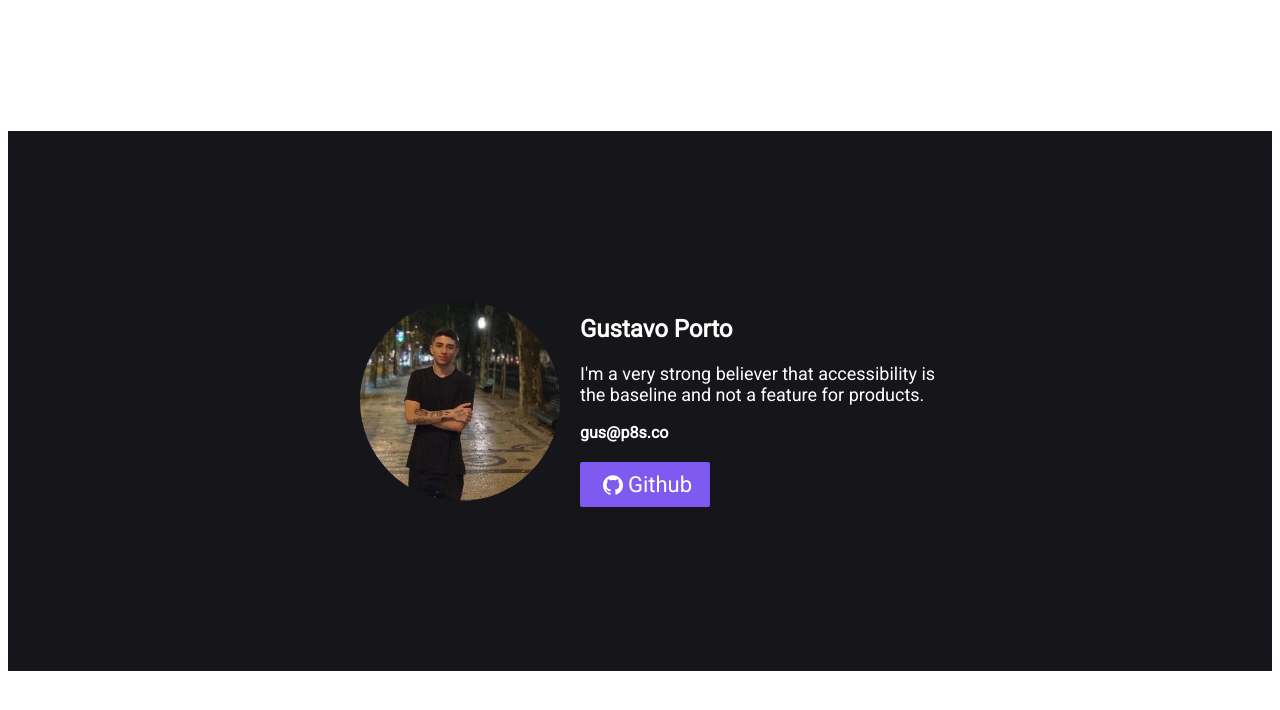
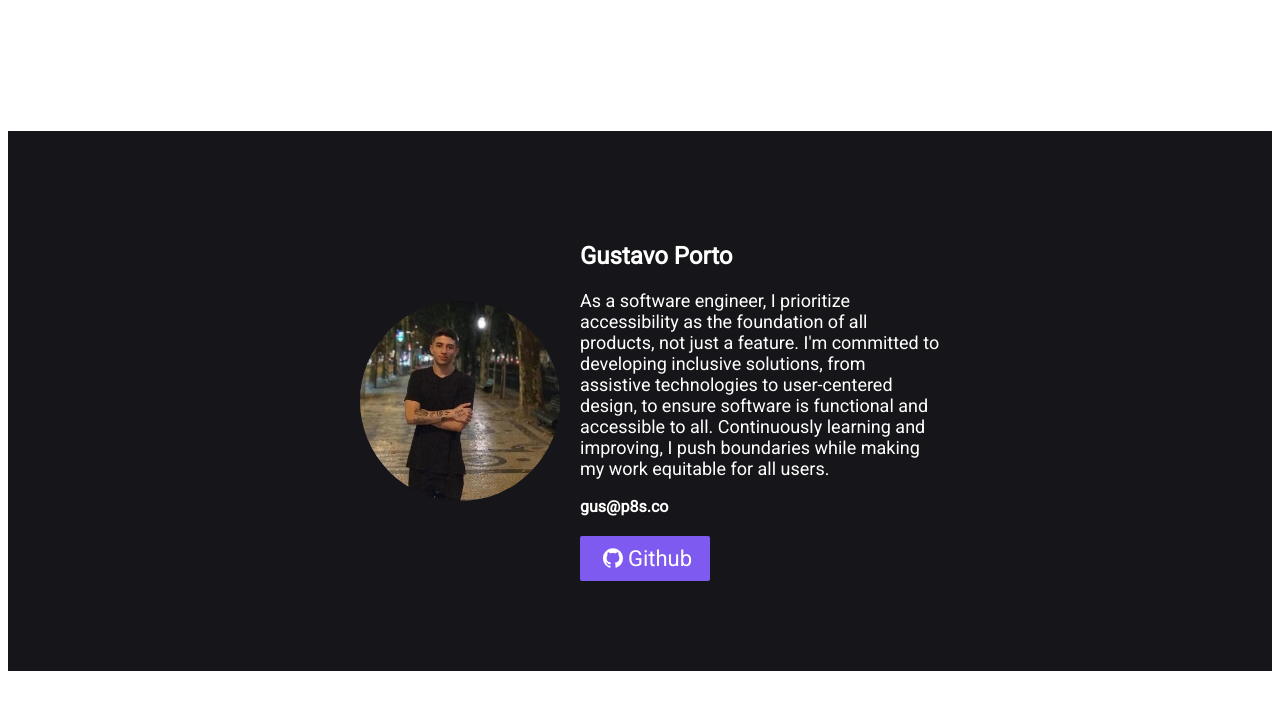
Before and after one commit to portothree/portoht.com, a Gatsby site: page / in a window 1280 px wide. Built offline with nearby package versions, Linux system fonts and the light colour scheme; Gatsby itself is replaced by a stand-in of ours.

Commit message:
Update index.js

```diff
--- a/src/components/Profile/index.js
+++ b/src/components/Profile/index.js
@@ -16,8 +16,7 @@ const Profile = () => {
 			<div className="profile__about-me">
 				<h1>Gustavo Porto</h1>
 				<p className="profile__description">
-					I'm a very strong believer that accessibility is the baseline and not
-					a feature for products.
+					As a software engineer, I prioritize accessibility as the foundation of all products, not just a feature. I'm committed to developing inclusive solutions, from assistive technologies to user-centered design, to ensure software is functional and accessible to all. Continuously learning and improving, I push boundaries while making my work equitable for all users.
 				</p>
 				<a
 					className="profile__email"
```
